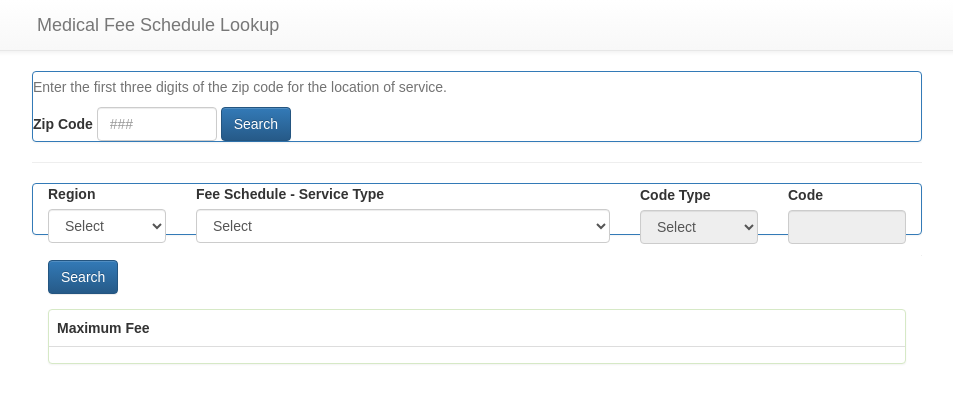
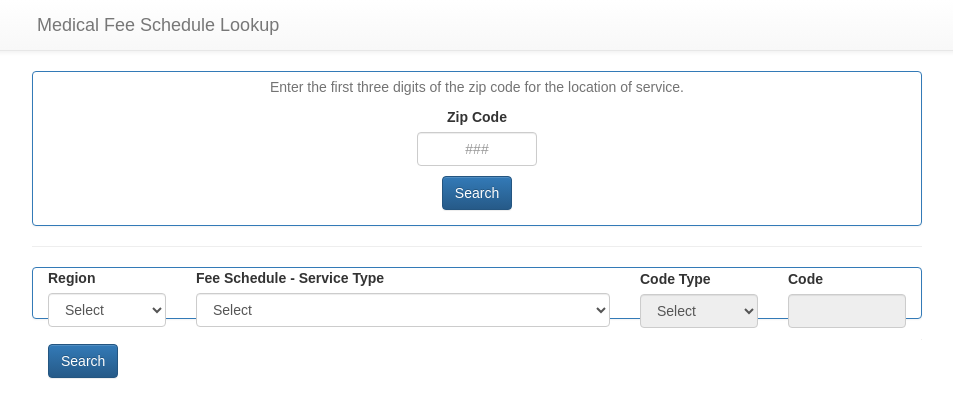
Before and after one commit to colbypainter/mfs-lookup, a React (Create React App) app: page / in a window 1280 px wide. Shown: the top 418 px of the page, without its empty margins (163-1116 px from the left). Built offline with nearby package versions, Linux system fonts and the light colour scheme.

Commit message:
more style changes

```diff
--- a/src/App.css
+++ b/src/App.css
@@ -13,8 +13,15 @@
   max-width: 900px;
 }
 
+.ZipLookup {
+  text-align: center;
+}
+
 #zip_input {
   width: 120px;
+  margin: auto;
+  text-align: center;
+  margin-bottom:10px;
 }
 
 #zip_submit {
--- a/src/App.js
+++ b/src/App.js
@@ -360,7 +360,7 @@ class ZipLookup extends Component {
       render() {
         return (
           <Panel className="ZipLookup" header="Find Your Region" bsStyle="primary">
-              <Form inline>
+              <Form>
                 <FormGroup>
                     <HelpBlock>Enter the first three digits of the zip code for the location of service.</HelpBlock>
                     <ControlLabel>Zip Code</ControlLabel>
@@ -784,6 +784,9 @@ class SearchButton extends Component {
 class Results extends Component {
 
   render() {
+    if(this.props.maximumFee == null) {
+      return null;
+    }
     return (
       <Panel header="Search Results" className="results-panel" bsStyle="success">
 
```
